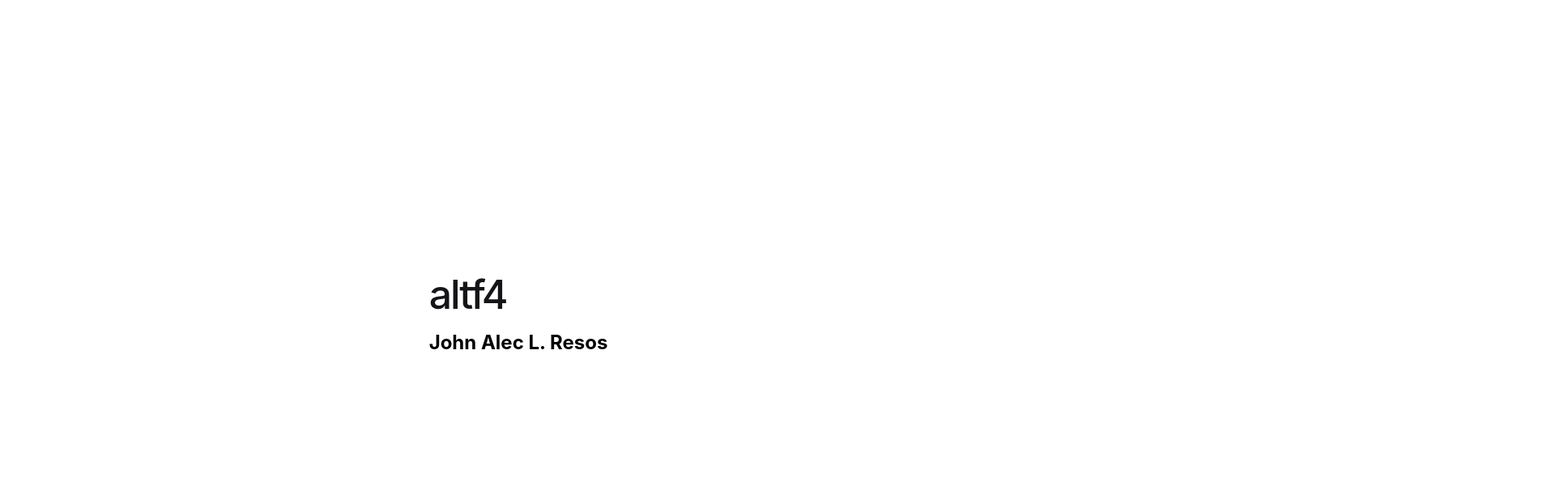
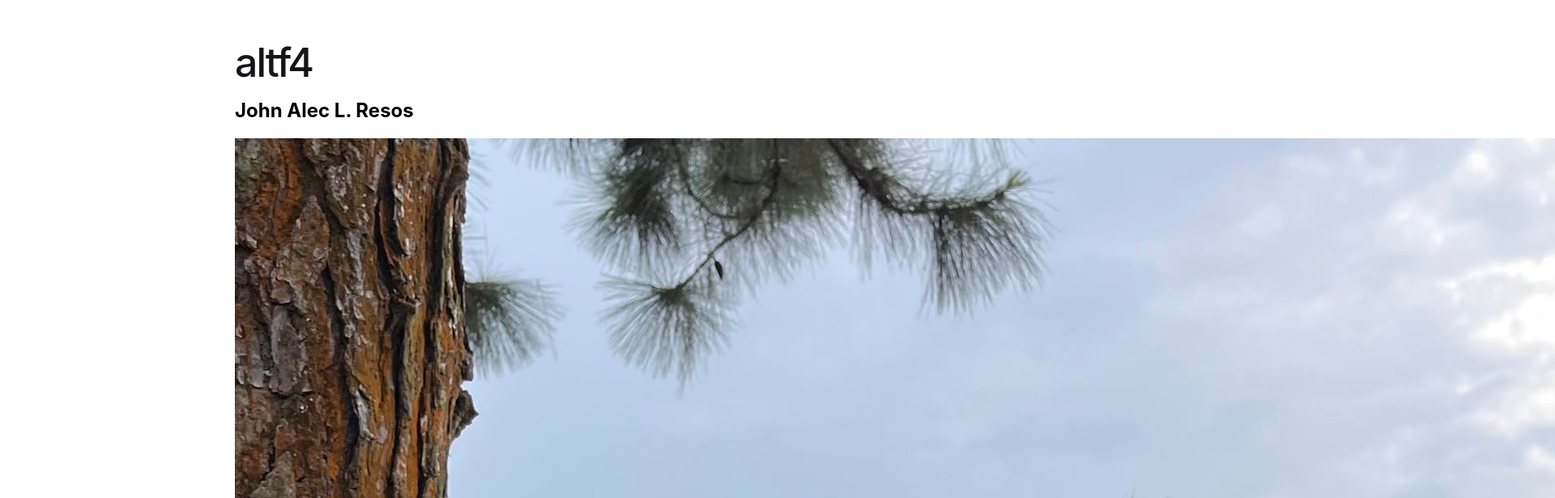
Before and after one commit to Resos-JohnAlec/S-ITWB415-EA3-ALTF4, an Angular app in the folder altf4/: page / in a window 1280 px wide. Shown: the top 616 px of the page at 81% size, 1920 px wide, since content can reach past the window. Built offline with nearby package versions, Linux system fonts and the light colour scheme.

Commit message:
Complete step 3

```diff
--- a/altf4/src/app/resos-component/resos-component.html
+++ b/altf4/src/app/resos-component/resos-component.html
@@ -1 +1,2 @@
 <h2>{{ fullname }}</h2>
+<img class="profile-photo" [src]="photo" [alt]="fullname" />
--- a/altf4/src/app/resos-component/resos-component.ts
+++ b/altf4/src/app/resos-component/resos-component.ts
@@ -8,4 +8,5 @@ import { Component } from '@angular/core';
 })
 export class ResosComponent {
   fullname = 'John Alec L. Resos';
+  photo = '/images/resos.jpg';
 }
```
Also changed, not shown: altf4/public/images/resos.jpg (added).
